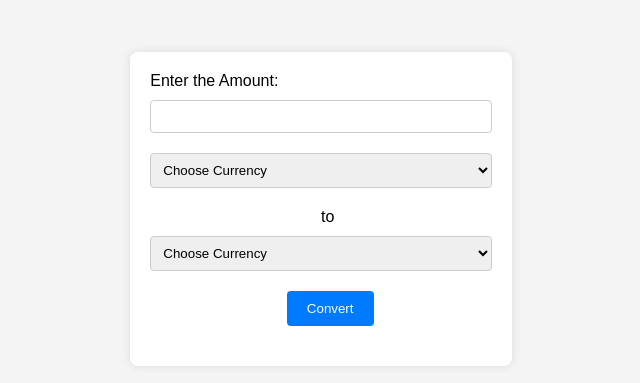
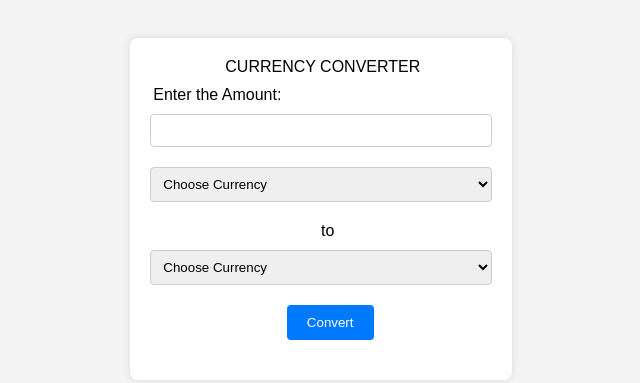
Before and after one commit to Periasamy147/currency-converter, a plain HTML site: page index.html in a window 1280 px wide. Shown: the part 191-574 px from the top of the page, without its empty margins (319-959 px from the left). Drawn offline with Linux system fonts and the light colour scheme.

Commit message:
Enhaced UI

```diff
--- a/index.html
+++ b/index.html
@@ -61,7 +61,8 @@ button:hover {
 </style>
 <body>
     <form id="currencyForm">
-        <label for="amount">Enter the Amount:</label>
+        <label style="padding-left: 75px;">CURRENCY CONVERTER</label>
+        <label for="amount" style="padding-left: 3px;">Enter the Amount:</label>
         <input type="number" id="amount" name="amount">
         <select id="fromCurrency">
             <option>Choose Currency</option>
```
